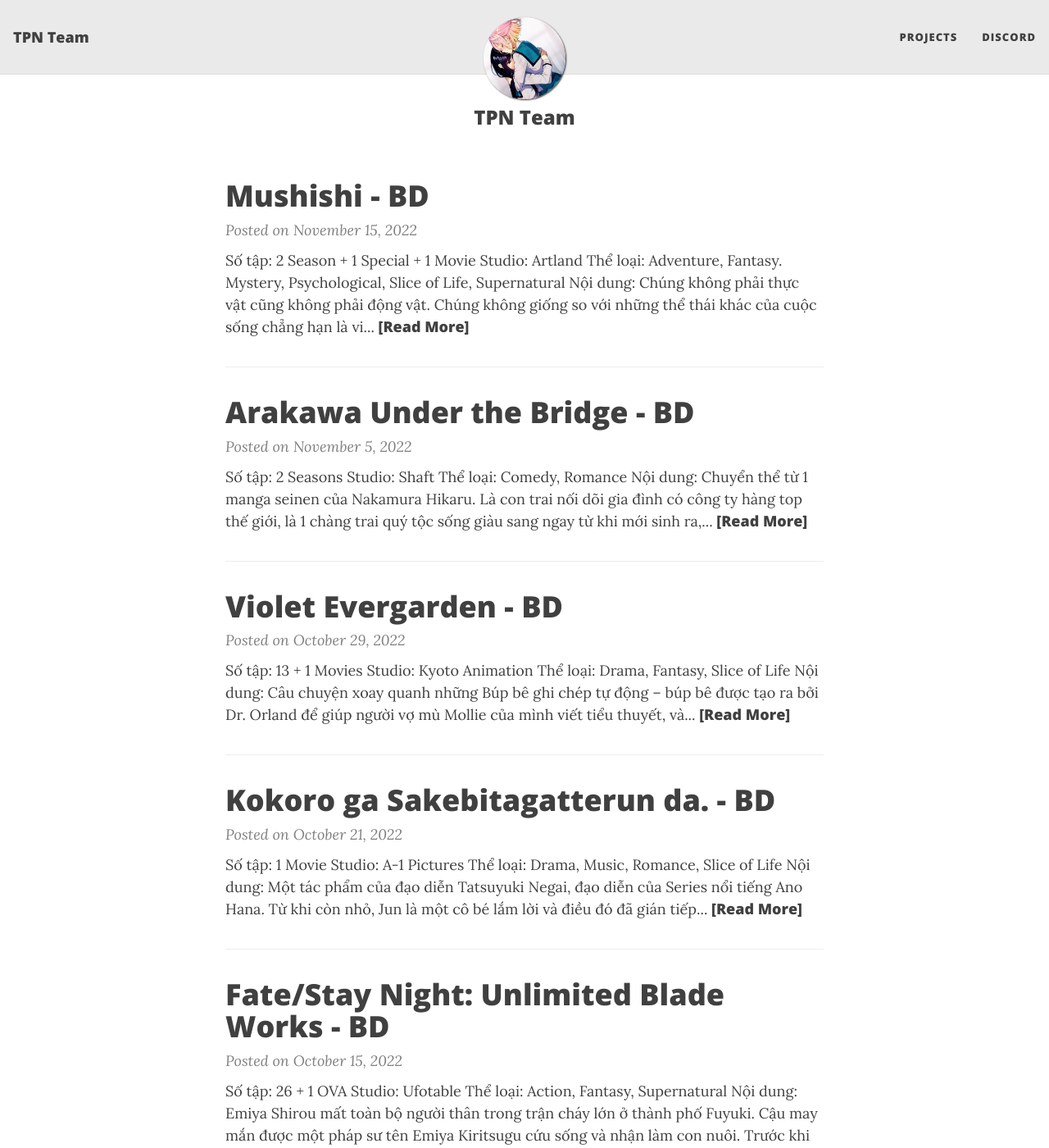
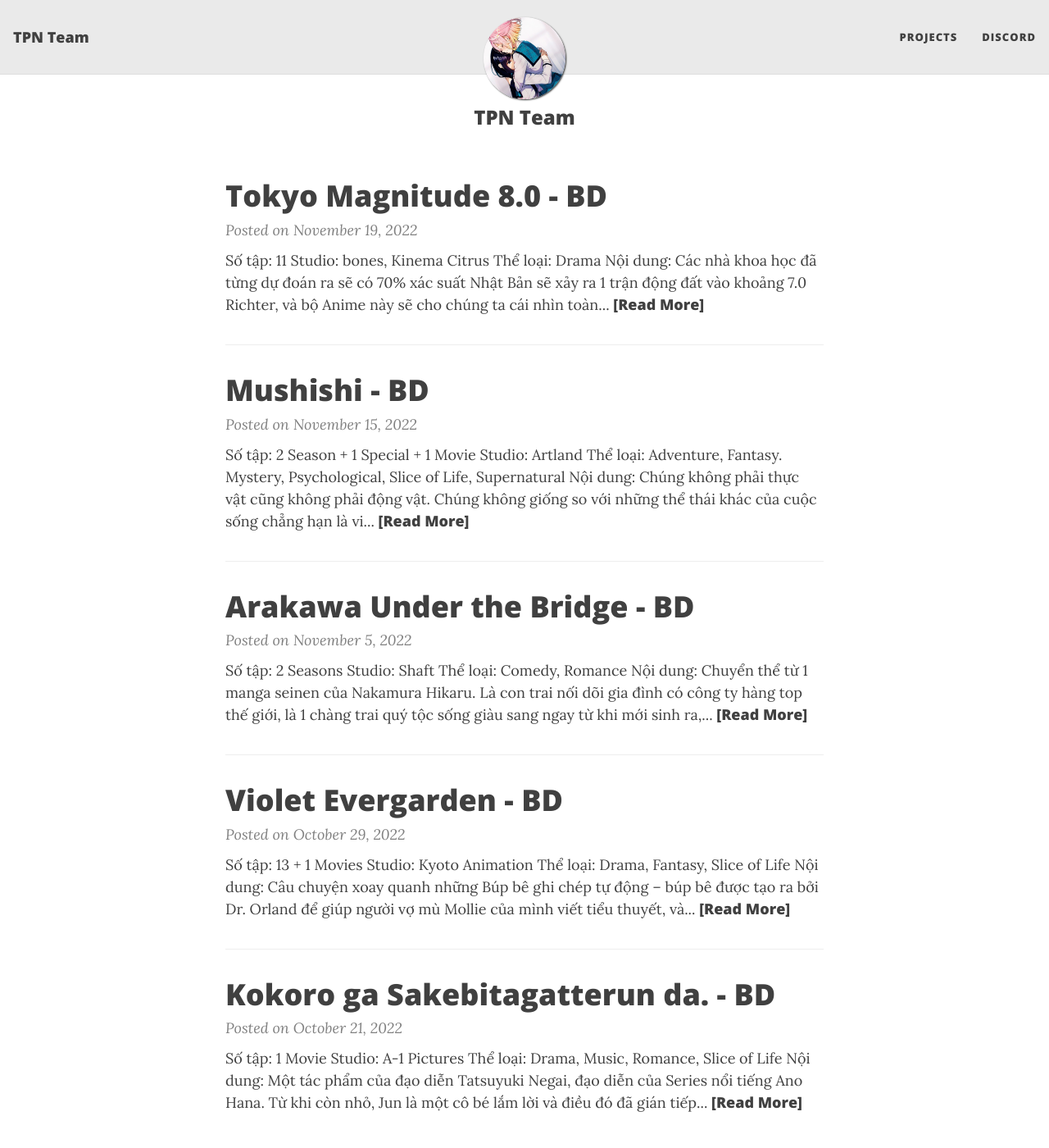
Before and after one commit to TPN-Team/TPN-Team.github.io, a Jekyll site: the page built from index.html, in a window 1280 px wide and 1400 px high. Shown: the whole window at 82% size. Built offline with Jekyll 4.4.1, drawn with Linux system fonts in a browser that asks for light colours; nearby versions of some CDN libraries; the list of posts is cut into pages by our own code; some of the changed text lies outside the part shown.

Commit message:
Tokyo Magnitude 8.0

```diff
--- /dev/null
+++ b/_posts/2022-11-19-tokyo-magnitude-8.0.md
@@ -0,0 +1,23 @@
+---
+layout: post
+title: "Tokyo Magnitude 8.0 - BD"
+share-description: ""
+tags: [Tokyo Magnitude 8.0]
+comments: false
+---
+
+![Thumb](https://tpn-team.github.io/assets/img/TokyoMagnitude8.0_thumb.jpg){: .mx-auto.d-block :}
+<center>
+<b>Số tập:</b> 11 <br>
+<b>Studio:</b> bones, Kinema Citrus <br>
+<b>Thể loại:</b> Drama <br>
+<b>Nội dung:</b> Các nhà khoa học đã từng dự đoán ra sẽ có 70% xác suất Nhật Bản sẽ xảy ra 1 trận động đất vào khoảng 7.0 Richter, và bộ Anime này sẽ cho chúng ta cái nhìn toàn diện hơn về cách sinh tồn và tâm lý tính cách con người trong 1 trận động đất 8.0 Richter. Mirai và cùng người em là Yuuki đến Tokyo để tham dự hội thảo trưng bày Robot, nhưng không may thay là nơi đó đã xảy ra 1 trận động đất với cường độ 8.0 Richter, Mari, là 1 người giao hàng, đã phải chấp nhận đi theo 2 cô cậu bé đến lưng chừng Setagaya. Không gian mù mịt cộng thêm yếu tố xám xịt cùng nhiều sắc thái của bầu trời tạo nên 1 khung cảnh vô cùng hỗn độn ở Tokyo, khi mà cuộc sống đã trở thành thứ ưu tiên hàng đầu, con người bắt đầu đối xử với nhau khác đi, họ trở nên ích kỷ hơn, họ trở nên sợ sệt, nhu nhược hơn. Nhưng cái gì cũng là đồng xu 2 mặt, vẫn có những con người sẵn sàng hi sinh bản thân vì sự sóng còn của người khác, những anh lính đặc chủng và những người cứu hộ đã góp phần rất lớn vào việc ổn định đám đông, tinh thần và cũng như miếng ăn cho tất cả mọi người trong phạm vi xảy ra động đất.<br>
+
+<hr>
+
+<b>Nhân sự:</b> Josée <br>
+Cảm ơn <b>Waya</b> đã làm ra bản dịch chất lượng này. <br>
+Chúc các bạn xem film vui vẻ!<br><br>
+<b><a href="https://github.com/TPN-Team/TPN-Team-DDL/blob/master/Tokyo%20Magnitude%208.0.md">DDL</a></b> <br>
+</center>
+<!-- excerpt-end -->
```
Also changed, not shown: projects.md (+1 -0 lines), assets/img/TokyoMagnitude8.0.jpg (added), assets/img/TokyoMagnitude8.0_thumb.jpg (added).
